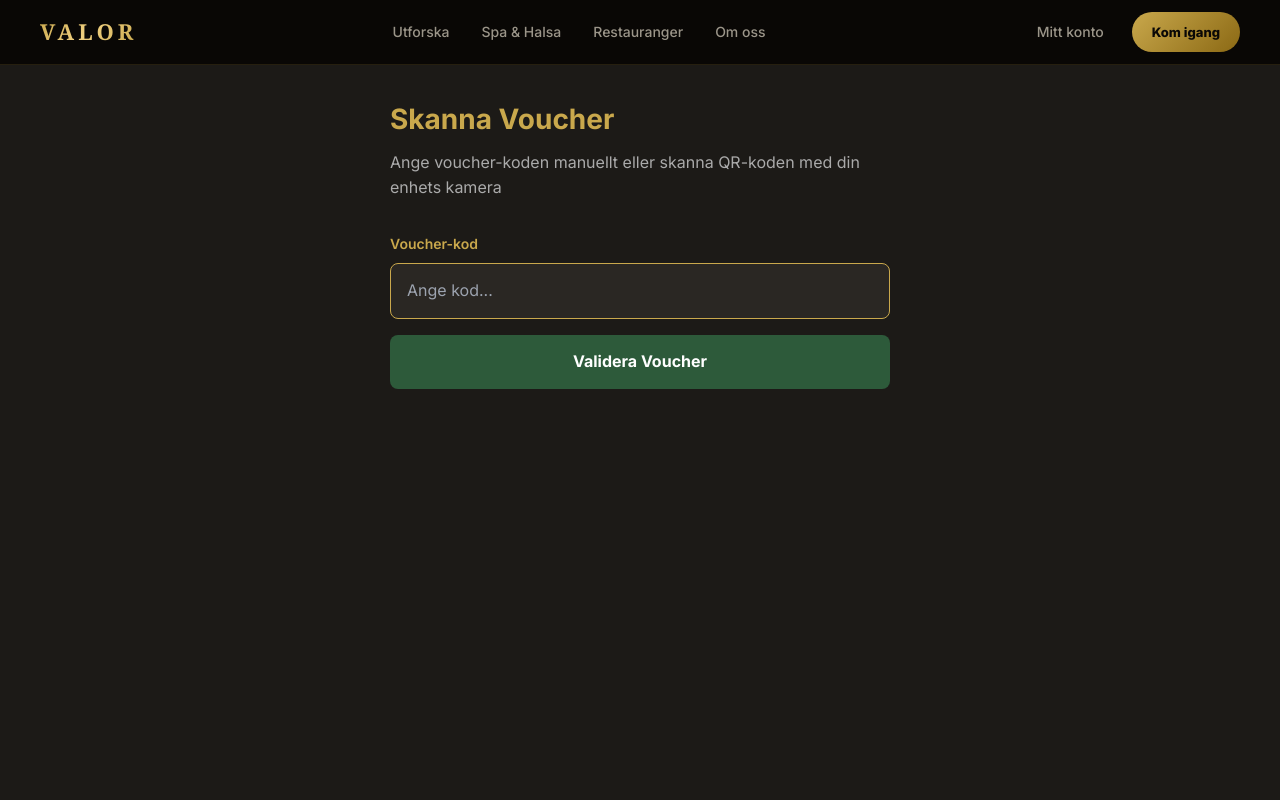
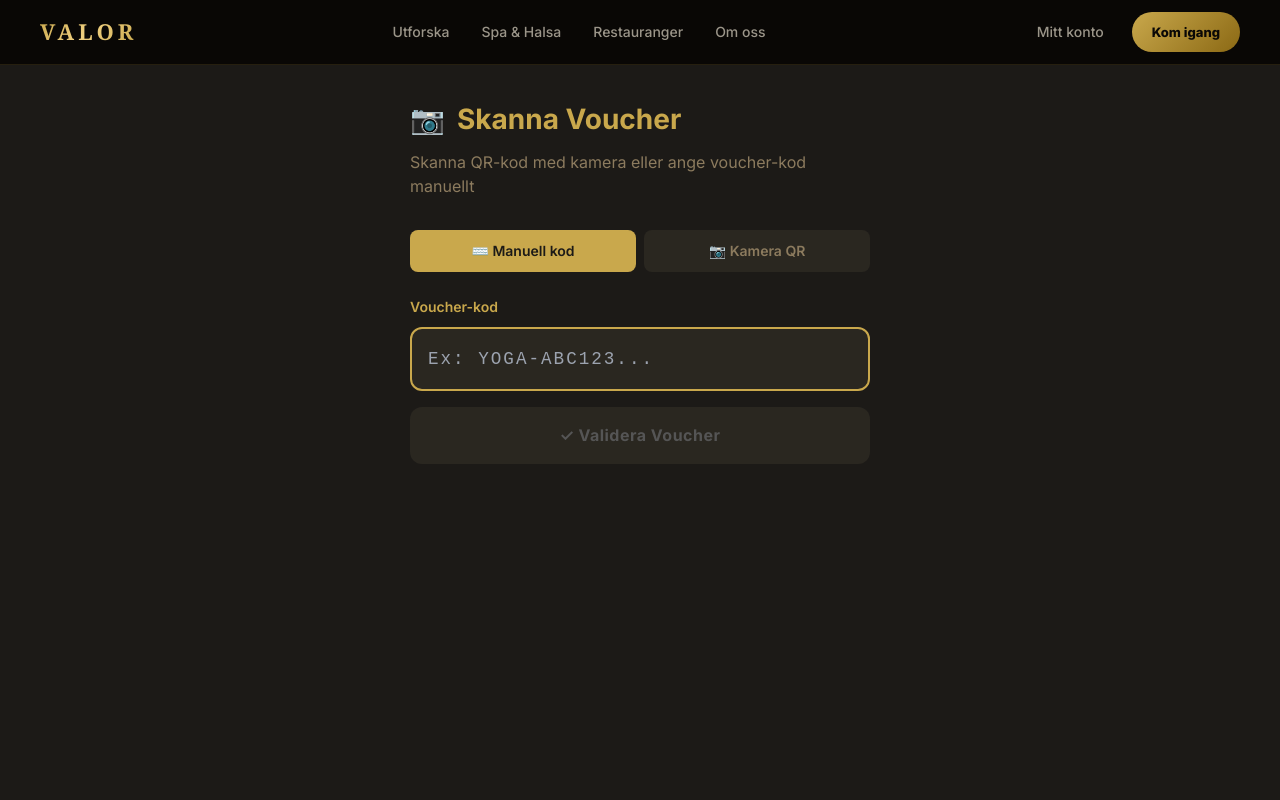
Before and after one commit to noa94444-blip/valor-se, a Next.js app: page /merchant/scanner in a window 1280 px wide. Shown: the top 800 px of the page. Built offline with nearby package versions, Linux system fonts and the light colour scheme.

Commit message:
Feature: QR camera scanner with BarcodeDetector API + manual fallback

```diff
--- a/app/merchant/scanner/page.tsx
+++ b/app/merchant/scanner/page.tsx
@@ -1,6 +1,6 @@
 'use client'
 
-import { useState, useCallback } from 'react'
+import { useState, useCallback, useRef, useEffect } from 'react'
 
 interface ScanResult {
   valid: boolean
@@ -19,6 +19,13 @@ export default function ScannerPage() {
   const [code, setCode] = useState('')
   const [result, setResult] = useState<ScanResult | null>(null)
   const [loading, setLoading] = useState(false)
+  const [cameraMode, setCameraMode] = useState(false)
+  const [cameraError, setCameraError] = useState<string | null>(null)
+  const [cameraActive, setCameraActive] = useState(false)
+  const videoRef = useRef<HTMLVideoElement>(null)
+  const streamRef = useRef<MediaStream | null>(null)
+  const scanningRef = useRef(false)
+  const animFrameRef = useRef<number>(0)
 
   const handleScan = useCallback(async (voucherCode: string) => {
     if (!voucherCode.trim()) return
@@ -32,12 +39,90 @@ export default function ScannerPage() {
       })
       const data = await response.json()
       setResult(data)
-    } catch (err) {
+    } catch {
       setResult({ valid: false, error: 'Nätverksfel – försök igen' })
     } finally {
       setLoading(false)
     }
   }, [])
+
+  const stopCamera = useCallback(() => {
+    scanningRef.current = false
+    if (animFrameRef.current) cancelAnimationFrame(animFrameRef.current)
+    if (streamRef.current) {
+      streamRef.current.getTracks().forEach(t => t.stop())
+      streamRef.current = null
+    }
+    setCameraActive(false)
+  }, [])
+
+  const startCamera = useCallback(async () => {
+    setCameraError(null)
+    try {
+      const stream = await navigator.mediaDevices.getUserMedia({
+        video: { facingMode: 'environment', width: { ideal: 1280 }, height: { ideal: 720 } }
+      })
+      streamRef.current = stream
+      if (videoRef.current) {
+        videoRef.current.srcObject = stream
+        await videoRef.current.play()
+        setCameraActive(true)
+        startScanning()
+      }
+    } catch (err: any) {
+      setCameraError('Kamera ej tillgänglig. Kontrollera kamerabehörigheter.')
+      setCameraMode(false)
+    }
+  }, [])
+
+  const startScanning = () => {
+    scanningRef.current = true
+    const scan = async () => {
+      if (!scanningRef.current) return
+      const video = videoRef.current
+      if (!video || video.readyState < 2) {
+        animFrameRef.current = requestAnimationFrame(scan)
+        return
+      }
+      try {
+        // Try BarcodeDetector API (Chrome/Safari iOS 16+)
+        if ('BarcodeDetector' in window) {
+          const detector = new (window as any).BarcodeDetector({ formats: ['qr_code'] })
+          const barcodes = await detector.detect(video)
+          if (barcodes.length > 0) {
+            const qrValue = barcodes[0].rawValue
+            stopCamera()
+            setCameraMode(false)
+            setCode(qrValue)
+            handleScan(qrValue)
+            return
+          }
+        } else {
+          // Canvas fallback for older browsers
+          const canvas = document.createElement('canvas')
+          canvas.width = video.videoWidth
+          canvas.height = video.videoHeight
+          const ctx = canvas.getContext('2d')
+          if (ctx) {
+            ctx.drawImage(video, 0, 0)
+          }
+        }
+      } catch {}
+      if (scanningRef.current) {
+        animFrameRef.current = requestAnimationFrame(scan)
+      }
+    }
+    animFrameRef.current = requestAnimationFrame(scan)
+  }
+
+  useEffect(() => {
+    if (cameraMode) {
+      startCamera()
+    } else {
+      stopCamera()
+    }
+    return () => { stopCamera() }
+  }, [cameraMode])
 
   const handleSubmit = (e: React.FormEvent) => {
     e.preventDefault()
@@ -47,19 +132,103 @@ export default function ScannerPage() {
   const reset = () => {
     setCode('')
     setResult(null)
+    setCameraError(null)
   }
 
   return (
-    <div style={{ minHeight: '100vh', background: '#1C1A17', color: '#fff', padding: '2rem' }}>
-      <div style={{ maxWidth: '500px', margin: '0 auto' }}>
-        <h1 style={{ color: '#C9A84C', fontSize: '1.75rem', fontWeight: 700, marginBottom: '0.5rem' }}>
+    <div style={{ minHeight: '100vh', background: '#1C1A17', color: '#fff' }}>
+      <div style={{ maxWidth: '500px', margin: '0 auto', padding: '2rem 1.25rem' }}>
+
+        {/* Header */}
+        <div style={{ marginBottom: '2rem' }}>
+          <div style={{ display: 'flex', alignItems: 'center', gap: '12px', marginBottom: '8px' }}>
+            <span style={{ fontSize: '28px' }}>📷</span>
+            <h1 style={{ color: '#C9A84C', fontSize: '1.75rem', fontWeight: 700, margin: 0 }}>
               Skanna Voucher
             </h1>
-        <p style={{ color: '#aaa', marginBottom: '2rem' }}>
-          Ange voucher-koden manuellt eller skanna QR-koden med din enhets kamera
+          </div>
+          <p style={{ color: '#8C7B5E', margin: 0, lineHeight: 1.5 }}>
+            Skanna QR-kod med kamera eller ange voucher-kod manuellt
           </p>
+        </div>
 
         {!result ? (
+          <>
+            {/* Camera / Manual toggle */}
+            <div style={{ display: 'flex', gap: '8px', marginBottom: '1.5rem' }}>
+              <button
+                onClick={() => setCameraMode(false)}
+                style={{
+                  flex: 1, padding: '10px', borderRadius: '8px',
+                  background: !cameraMode ? '#C9A84C' : '#2A2720',
+                  color: !cameraMode ? '#1C1A17' : '#8C7B5E',
+                  border: 'none', fontWeight: 600, fontSize: '14px', cursor: 'pointer'
+                }}
+              >
+                ⌨️ Manuell kod
+              </button>
+              <button
+                onClick={() => setCameraMode(true)}
+                style={{
+                  flex: 1, padding: '10px', borderRadius: '8px',
+                  background: cameraMode ? '#C9A84C' : '#2A2720',
+                  color: cameraMode ? '#1C1A17' : '#8C7B5E',
+                  border: 'none', fontWeight: 600, fontSize: '14px', cursor: 'pointer'
+                }}
+              >
+                📷 Kamera QR
+              </button>
+            </div>
+
+            {/* Camera View */}
+            {cameraMode && (
+              <div style={{ marginBottom: '1.5rem' }}>
+                {cameraError ? (
+                  <div style={{ background: 'rgba(200,50,50,0.15)', border: '1px solid rgba(200,50,50,0.3)', borderRadius: '12px', padding: '20px', textAlign: 'center' }}>
+                    <div style={{ fontSize: '32px', marginBottom: '8px' }}>📵</div>
+                    <p style={{ color: '#f87171', margin: 0, fontSize: '14px' }}>{cameraError}</p>
+                    <p style={{ color: '#8C7B5E', margin: '8px 0 0', fontSize: '13px' }}>Använd manuell kod istället</p>
+                  </div>
+                ) : (
+                  <div style={{ position: 'relative', borderRadius: '16px', overflow: 'hidden', background: '#000', aspectRatio: '4/3' }}>
+                    <video
+                      ref={videoRef}
+                      muted
+                      playsInline
+                      style={{ width: '100%', height: '100%', objectFit: 'cover', display: 'block' }}
+                    />
+                    {/* Scanning overlay */}
+                    <div style={{ position: 'absolute', inset: 0, display: 'flex', alignItems: 'center', justifyContent: 'center', pointerEvents: 'none' }}>
+                      <div style={{ width: '200px', height: '200px', position: 'relative' }}>
+                        {/* Corner brackets */}
+                        {[
+                          { top: 0, left: 0, borderTop: '3px solid #C9A84C', borderLeft: '3px solid #C9A84C', borderRadius: '4px 0 0 0' },
+                          { top: 0, right: 0, borderTop: '3px solid #C9A84C', borderRight: '3px solid #C9A84C', borderRadius: '0 4px 0 0' },
+                          { bottom: 0, left: 0, borderBottom: '3px solid #C9A84C', borderLeft: '3px solid #C9A84C', borderRadius: '0 0 0 4px' },
+                          { bottom: 0, right: 0, borderBottom: '3px solid #C9A84C', borderRight: '3px solid #C9A84C', borderRadius: '0 0 4px 0' },
+                        ].map((s, i) => (
+                          <div key={i} style={{ position: 'absolute', width: '24px', height: '24px', ...s }} />
+                        ))}
+                      </div>
+                    </div>
+                    {!cameraActive && (
+                      <div style={{ position: 'absolute', inset: 0, display: 'flex', alignItems: 'center', justifyContent: 'center', background: 'rgba(0,0,0,0.6)' }}>
+                        <div style={{ textAlign: 'center', color: '#C9A84C' }}>
+                          <div style={{ fontSize: '32px', marginBottom: '8px' }}>⏳</div>
+                          <div style={{ fontSize: '14px' }}>Startar kamera...</div>
+                        </div>
+                      </div>
+                    )}
+                  </div>
+                )}
+                <p style={{ color: '#8C7B5E', fontSize: '13px', textAlign: 'center', marginTop: '12px' }}>
+                  Håll QR-koden inom ramen för automatisk skanning
+                </p>
+              </div>
+            )}
+
+            {/* Manual Input */}
+            {!cameraMode && (
               <form onSubmit={handleSubmit}>
                 <div style={{ marginBottom: '1rem' }}>
                   <label style={{ display: 'block', color: '#C9A84C', marginBottom: '0.5rem', fontSize: '0.875rem', fontWeight: 600 }}>
@@ -68,20 +237,27 @@ export default function ScannerPage() {
                   <input
                     type="text"
                     value={code}
-                onChange={(e) => setCode(e.target.value)}
-                placeholder="Ange kod..."
+                    onChange={(e) => setCode(e.target.value.toUpperCase())}
+                    placeholder="Ex: YOGA-ABC123..."
                     autoFocus
+                    autoCapitalize="characters"
+                    autoComplete="off"
                     style={{
                       width: '100%',
-                  padding: '0.875rem 1rem',
-                  background: '#2a2723',
-                  border: '1px solid #C9A84C',
-                  borderRadius: '8px',
+                      padding: '1rem',
+                      background: '#2A2720',
+                      border: '2px solid #3A3530',
+                      borderRadius: '12px',
                       color: '#fff',
-                  fontSize: '1rem',
+                      fontSize: '1.1rem',
+                      fontFamily: 'monospace',
                       outline: 'none',
-                  boxSizing: 'border-box'
+                      boxSizing: 'border-box',
+                      letterSpacing: '2px',
+                      transition: 'border-color 0.2s'
                     }}
+                    onFocus={(e) => e.target.style.borderColor = '#C9A84C'}
+                    onBlur={(e) => e.target.style.borderColor = '#3A3530'}
                   />
                 </div>
                 <button
@@ -89,69 +265,86 @@ export default function ScannerPage() {
                   disabled={loading || !code.trim()}
                   style={{
                     width: '100%',
-                padding: '0.875rem',
-                background: loading ? '#555' : '#2D5A3A',
-                color: '#fff',
+                    padding: '1rem',
+                    background: (loading || !code.trim()) ? '#2A2720' : '#2D5A3A',
+                    color: (loading || !code.trim()) ? '#555' : '#fff',
                     border: 'none',
-                borderRadius: '8px',
+                    borderRadius: '12px',
                     fontSize: '1rem',
                     fontWeight: 700,
-                cursor: loading ? 'not-allowed' : 'pointer'
+                    cursor: (loading || !code.trim()) ? 'not-allowed' : 'pointer',
+                    transition: 'background 0.2s',
+                    letterSpacing: '0.5px'
                   }}
                 >
-              {loading ? 'Validerar...' : 'Validera Voucher'}
+                  {loading ? '⏳ Validerar...' : '✓ Validera Voucher'}
                 </button>
               </form>
+            )}
+          </>
         ) : (
+          /* Result Card */
+          <div>
             <div style={{
-            padding: '1.5rem',
-            borderRadius: '12px',
-            background: result.valid ? 'rgba(45, 90, 58, 0.3)' : 'rgba(200, 50, 50, 0.2)',
-            border: result.valid ? '2px solid #2D5A3A' : '2px solid #c83232',
-            marginBottom: '1.5rem'
+              padding: '2rem',
+              borderRadius: '16px',
+              background: result.valid ? 'rgba(45,90,58,0.2)' : 'rgba(200,50,50,0.15)',
+              border: `2px solid ${result.valid ? '#2D5A3A' : '#c83232'}`,
+              marginBottom: '1.5rem',
+              textAlign: 'center'
             }}>
-            <div style={{ fontSize: '3rem', textAlign: 'center', marginBottom: '1rem' }}>
+              <div style={{ fontSize: '4rem', marginBottom: '12px' }}>
                 {result.valid ? '✅' : '❌'}
               </div>
               <h2 style={{
-              textAlign: 'center',
-              fontSize: '1.5rem',
-              fontWeight: 700,
-              color: result.valid ? '#4ade80' : '#f87171',
-              marginBottom: '1rem'
+                fontSize: '1.5rem', fontWeight: 700, margin: '0 0 8px',
+                color: result.valid ? '#4ade80' : '#f87171'
               }}>
-              {result.valid ? 'GILTIG VOUCHER' : 'OGILTIG VOUCHER'}
+                {result.valid ? 'Voucher Giltig!' : 'Ogiltig Voucher'}
               </h2>
               {result.message && (
-              <p style={{ textAlign: 'center', color: '#ccc', marginBottom: '1rem' }}>{result.message}</p>
+                <p style={{ color: '#ccc', margin: '0 0 16px', fontSize: '15px' }}>{result.message}</p>
               )}
               {result.error && (
-              <p style={{ textAlign: 'center', color: '#f87171', marginBottom: '1rem' }}>{result.error}</p>
+                <p style={{ color: '#f87171', margin: '0 0 16px', fontSize: '15px' }}>{result.error}</p>
               )}
-            {result.valid && result.customer_name && (
-              <div style={{ background: 'rgba(0,0,0,0.3)', borderRadius: '8px', padding: '1rem' }}>
-                <p><strong>Kund:</strong> {result.customer_name}</p>
-                {result.customer_email && <p><strong>E-post:</strong> {result.customer_email}</p>}
-                {result.deal_slug && <p><strong>Deal:</strong> {result.deal_slug}</p>}
-                {result.remaining !== undefined && <p><strong>Kvar:</strong> {result.remaining} av {result.quantity}</p>}
+
+              {result.valid && (
+                <div style={{ background: 'rgba(0,0,0,0.2)', borderRadius: '10px', padding: '16px', textAlign: 'left', marginTop: '16px' }}>
+                  {result.customer_name && (
+                    <div style={{ display: 'flex', justifyContent: 'space-between', padding: '6px 0', borderBottom: '1px solid rgba(255,255,255,0.05)' }}>
+                      <span style={{ color: '#8C7B5E', fontSize: '14px' }}>Kund</span>
+                      <span style={{ color: '#fff', fontSize: '14px', fontWeight: 600 }}>{result.customer_name}</span>
                     </div>
                   )}
+                  {result.deal_slug && (
+                    <div style={{ display: 'flex', justifyContent: 'space-between', padding: '6px 0', borderBottom: '1px solid rgba(255,255,255,0.05)' }}>
+                      <span style={{ color: '#8C7B5E', fontSize: '14px' }}>Deal</span>
+                      <span style={{ color: '#C9A84C', fontSize: '14px', fontWeight: 600 }}>{result.deal_slug}</span>
+                    </div>
+                  )}
+                  {result.remaining !== undefined && (
+                    <div style={{ display: 'flex', justifyContent: 'space-between', padding: '6px 0' }}>
+                      <span style={{ color: '#8C7B5E', fontSize: '14px' }}>Återstående</span>
+                      <span style={{ color: result.remaining === 0 ? '#f87171' : '#4ade80', fontSize: '14px', fontWeight: 700 }}>
+                        {result.remaining} av {result.quantity}
+                      </span>
+                    </div>
+                  )}
+                </div>
+              )}
+            </div>
+
             <button
               onClick={reset}
               style={{
-                width: '100%',
-                marginTop: '1rem',
-                padding: '0.875rem',
-                background: '#C9A84C',
-                color: '#1C1A17',
-                border: 'none',
-                borderRadius: '8px',
-                fontSize: '1rem',
-                fontWeight: 700,
-                cursor: 'pointer'
+                width: '100%', padding: '1rem',
+                background: '#2A2720', color: '#C9A84C',
+                border: '1px solid #3A3530', borderRadius: '12px',
+                fontSize: '1rem', fontWeight: 600, cursor: 'pointer'
               }}
             >
-              Skanna ny voucher
+              ← Skanna Ny Voucher
             </button>
           </div>
         )}
```
Lines whose indentation alone changed are shown as unchanged.
